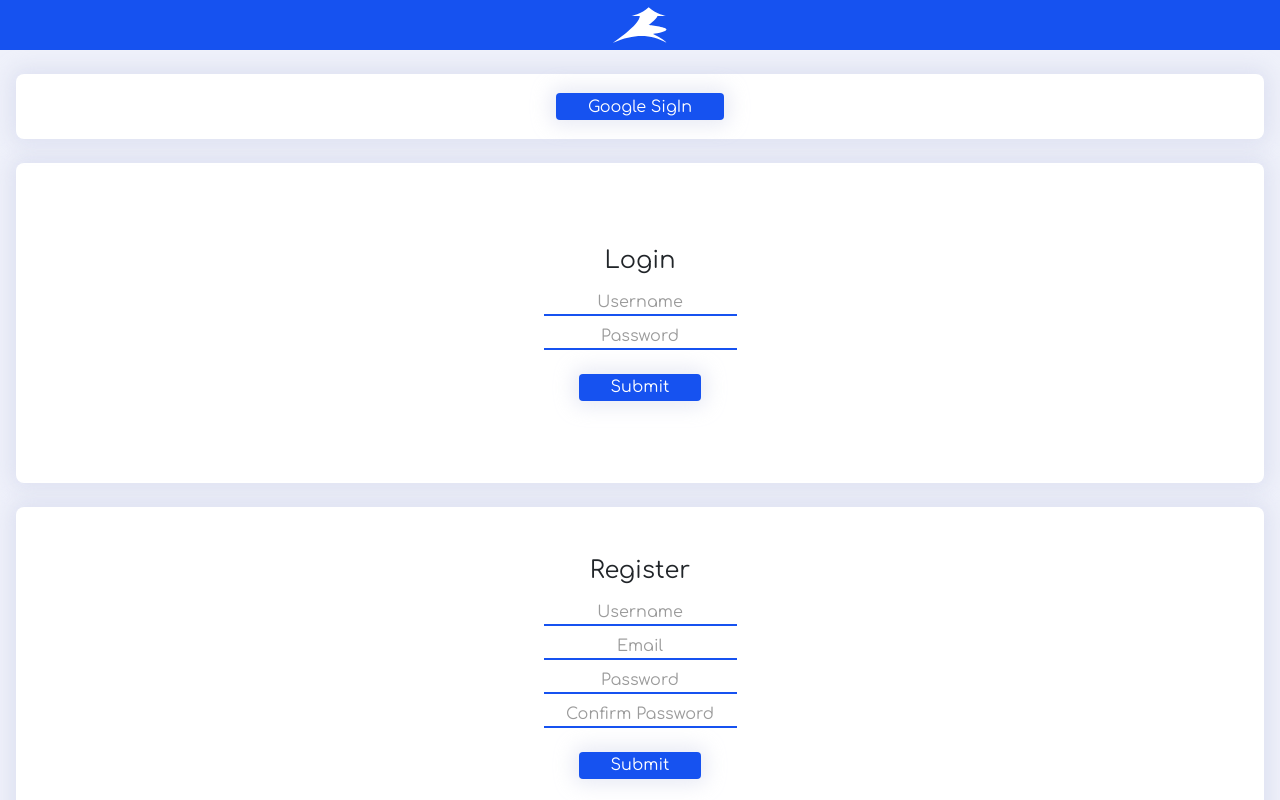
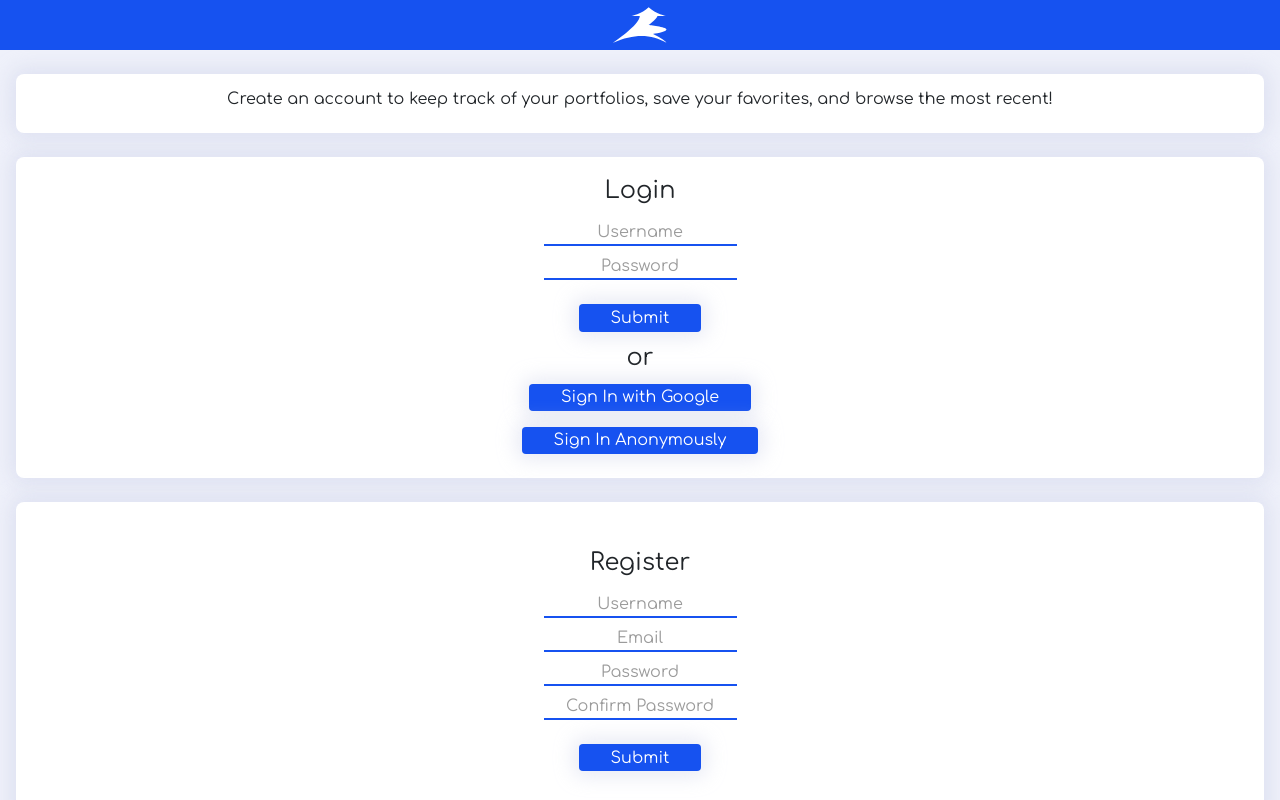
Before and after one commit to Tepeup/portfoliorater, a React (Create React App) app in the folder client/: page /login in a window 1280 px wide. Built offline with nearby package versions, Linux system fonts and the light colour scheme; no server answers.

Commit message:
fixed sort by recent in dashboard, added a create button to prompt users with no portfolios, updated login page to entice user to signup and also give options to signup via google or anonymously in order to allow people to experience the dashbaord without commitment

```diff
--- a/client/src/Components/Dashboard/Dashboard.component.jsx
+++ b/client/src/Components/Dashboard/Dashboard.component.jsx
@@ -23,7 +23,7 @@ class Dashboard extends React.Component {
       .get("/stocks/sort/new")
       .then((res) => res.data)
       .then((res) => {
-        this.setState({ newList: res.slice(-10) });
+        this.setState({ newList: res.slice(0, 9) });
       });
 
     firebase
@@ -77,10 +77,13 @@ class Dashboard extends React.Component {
                 {this.state.myList.map((doc, index) => (
                   <div className="centerThis" key={doc.id}>
                     <Link to={`/chart/${doc.id}`}>
-                      <button>{`Portfolio ${index + 1}`}</button>
+                      <button>{`My Portfolio ${index + 1}`}</button>
                     </Link>
                   </div>
                 ))}
+                <Link className="Link" to="/">
+                  <button className="createButton">Create</button>
+                </Link>
               </div>
               <div className="favoriteContainer">
                 <div className="header">Favorites</div>
--- a/client/src/Components/Dashboard/Dashboard.styles.scss
+++ b/client/src/Components/Dashboard/Dashboard.styles.scss
@@ -39,3 +39,7 @@ $boxshadow: 0 0 20px 5px rgba(194, 200, 228, 0.4);
         }
     }
 }
+.createButton {
+    width: fit-content !important;
+    background-color: rgb(15, 201, 108) !important;
+}
--- a/client/src/Components/Login/Login.component.jsx
+++ b/client/src/Components/Login/Login.component.jsx
@@ -8,6 +8,7 @@ import {
   auth,
   signInWithGoogle,
   createUserProfileDocument,
+  signinAnonymously,
 } from "../firebase/firebase.utils";
 
 class Login extends React.Component {
@@ -102,6 +103,13 @@ class Login extends React.Component {
                 <button onClick={this.submitRegister} className="loginButtons">
                   Submit
                 </button>
+                <div className="title">or</div>
+                <button onClick={signInWithGoogle} className="loginButton">
+                  Sign In with Google
+                </button>
+                <button onClick={signinAnonymously} className="loginButton">
+                  Sign In Anonymously
+                </button>
               </div>
             </div>
           </div>
@@ -148,7 +156,11 @@ class Login extends React.Component {
           <div className="googleInfoBox">
             <div className="infoContainer">
               <div className="centerContet">
-                <button onClick={signInWithGoogle}>Google SigIn</button>
+                <h6>
+                  {" "}
+                  Create an account to keep track of your portfolios, save your
+                  favorites, and browse the most recent!
+                </h6>
               </div>
             </div>
           </div>
--- a/client/src/Components/Login/Login.styles.scss
+++ b/client/src/Components/Login/Login.styles.scss
@@ -14,6 +14,9 @@ $boxshadow: 0 0 20px 5px rgba(194, 200, 228, 0.4);
         padding: 1em;
         display: grid;
     }
+}
+h6 {
+    text-align: center;
 }
 
 .loginInfoBox {
@@ -60,6 +63,12 @@ $boxshadow: 0 0 20px 5px rgba(194, 200, 228, 0.4);
 .loginButtons {
     height: fit-content;
     margin-top: 1.5em !important;
+    margin-bottom: 0.5em !important;
+}
+.loginButton {
+    height: fit-content;
+    margin-top: 0.5em !important;
+    margin-bottom: 0.5em !important;
 }
 .title {
     width: fit-content;
```
